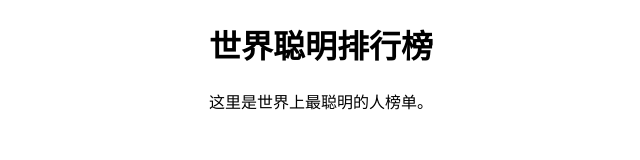
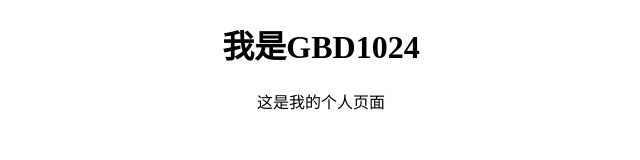
Before and after one commit to GBD1024/gbd1024.github.io, a plain HTML site: page index.html in a window 1280 px wide. Shown: the whole page, without its empty margins (319-959 px from the left). Drawn offline with Linux system fonts and the light colour scheme.

Commit message:
Update index.html

```diff
--- a/index.html
+++ b/index.html
@@ -3,7 +3,7 @@
 <head>
     <meta charset="UTF-8">
     <meta name="viewport" content="width=device-width, initial-scale=1.0">
-    <title>世界聪明排行榜</title>
+    <title>世界第一聪明</title>
     <style>
         h1, p {
             text-align: center;
@@ -11,7 +11,7 @@
     </style>
 </head>
 <body>
-    <h1>世界聪明排行榜</h1>
-    <p>这里是世界上最聪明的人榜单。</p>
+    <h1>我是GBD1024</h1>
+    <p>这是我的个人页面</p>
 </body>
 </html>
```
